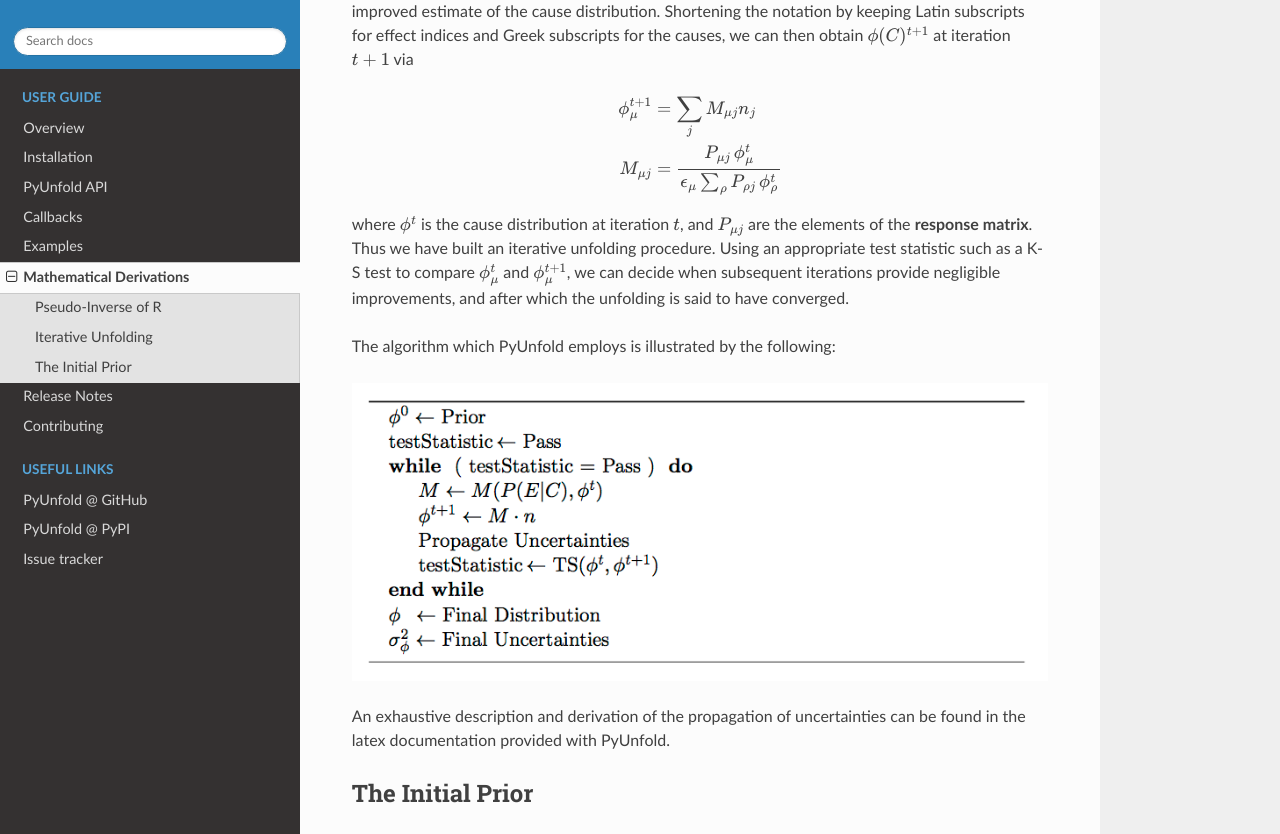
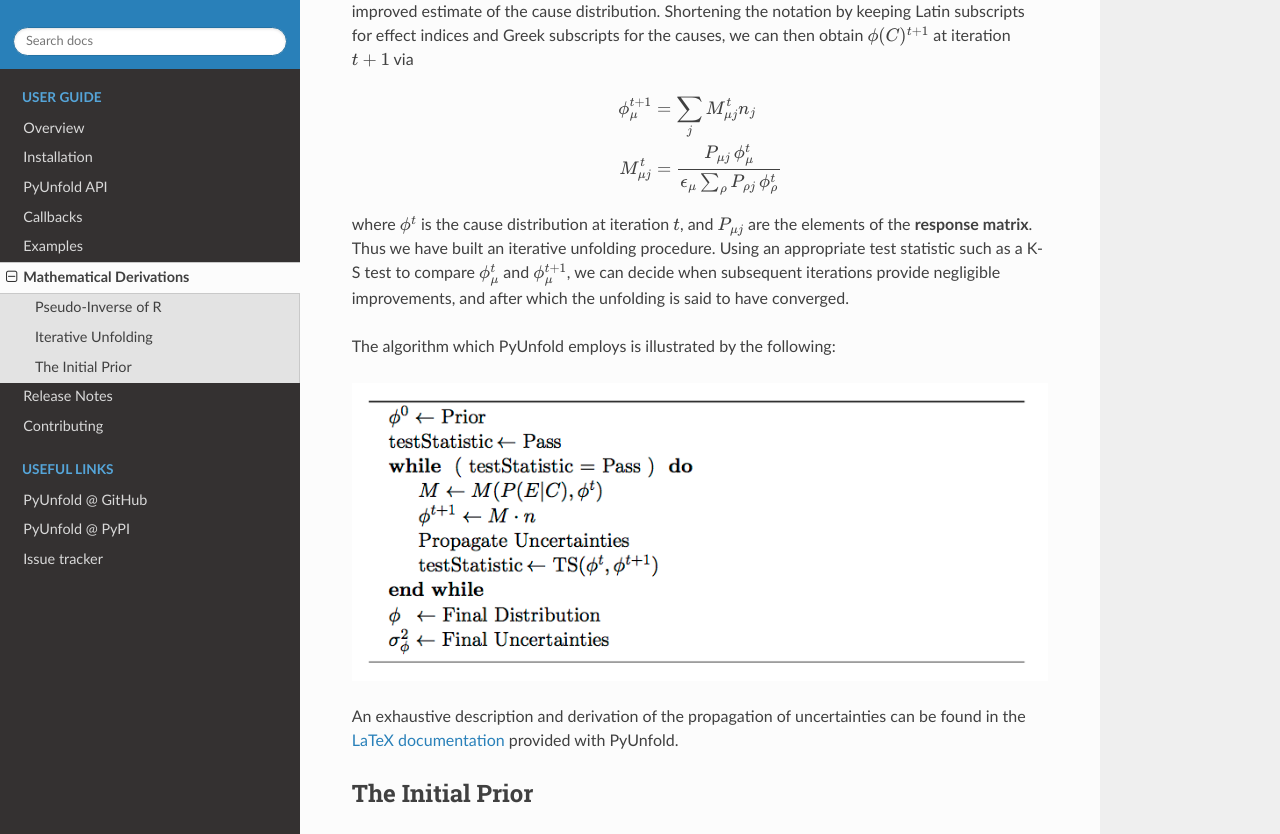
Before and after one commit to jrbourbeau/pyunfold, a Sphinx documentation site: the page built from docs/mathematics.rst, in a window 1280 px wide and 1400 px high, scrolled down 1323 px. Shown: the part 274-1108 px from the top of the window. Built offline with Sphinx 7.4.7 and the Read the Docs theme 2.0.0, drawn with Linux system fonts in a browser that asks for light colours.

Commit message:
Correcting iteration index, adding hyperlinks

```diff
--- a/docs/mathematics.rst
+++ b/docs/mathematics.rst
@@ -6,7 +6,7 @@
 Mathematical Derivations
 ************************
 
-As introduced in the :ref:`overview`, the conceptually simplest way
+As introduced in the :doc:`overview`, the conceptually simplest way
 to connect true causes :math:`C_{\mu}` and observable effects :math:`E_{j}`
 is via a matrix :math:`R` and conversely by its estimated inverse :math:`M \approx R^{-1}`:
 
@@ -98,8 +98,8 @@ we can then obtain :math:`\phi(C)^{t+1}` at iteration :math:`t+1` via
 .. math::
 
     \begin{align}
-    \phi_{\mu}^{t+1} &= \sum_j M_{\mu j} n_j \\
-    M_{\mu j} &= \frac{P_{\mu j} \, \phi^t_{\mu}}{ \epsilon_{\mu} \sum_{\rho} P_{\rho j} \, \phi^{t}_\rho}
+    \phi_{\mu}^{t+1} &= \sum_j M_{\mu j}^t n_j \\
+    M_{\mu j}^t &= \frac{P_{\mu j} \, \phi^t_{\mu}}{ \epsilon_{\mu} \sum_{\rho} P_{\rho j} \, \phi^{t}_\rho}
     \end{align}
 
 
@@ -116,7 +116,8 @@ The algorithm which PyUnfold employs is illustrated by the following:
 
 
 An exhaustive description and derivation of the propagation of uncertainties can be found in the
-latex documentation provided with PyUnfold.
+`LaTeX documentation <https://github.com/jrbourbeau/pyunfold/blob/master/docs/latex_writeup/main.pdf>`_
+provided with PyUnfold.
 
 
 --------------------
--- a/docs/overview.rst
+++ b/docs/overview.rst
@@ -79,5 +79,6 @@ To use PyUnfold, one needs only to provide the
 - Response matrix
 - Prior distribution
 
+For further mathematical details on the unfolding procedure, see the :doc:`mathematics` section.
 
 .. [1] G. D'Agostini, “A Multidimensional unfolding method based on Bayes' theorem”, Nucl. Instrum. Meth. A **362** (1995) 487.
```
